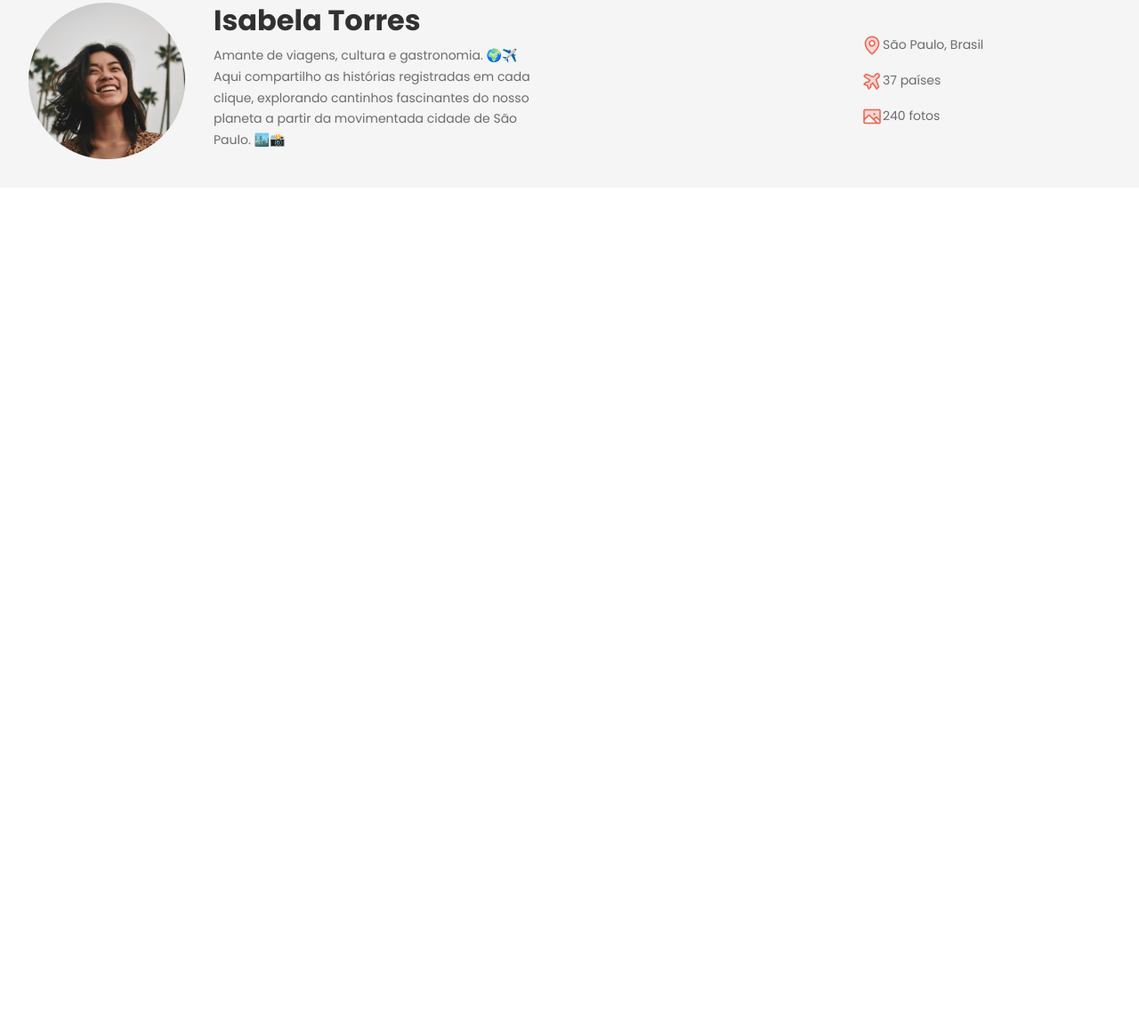
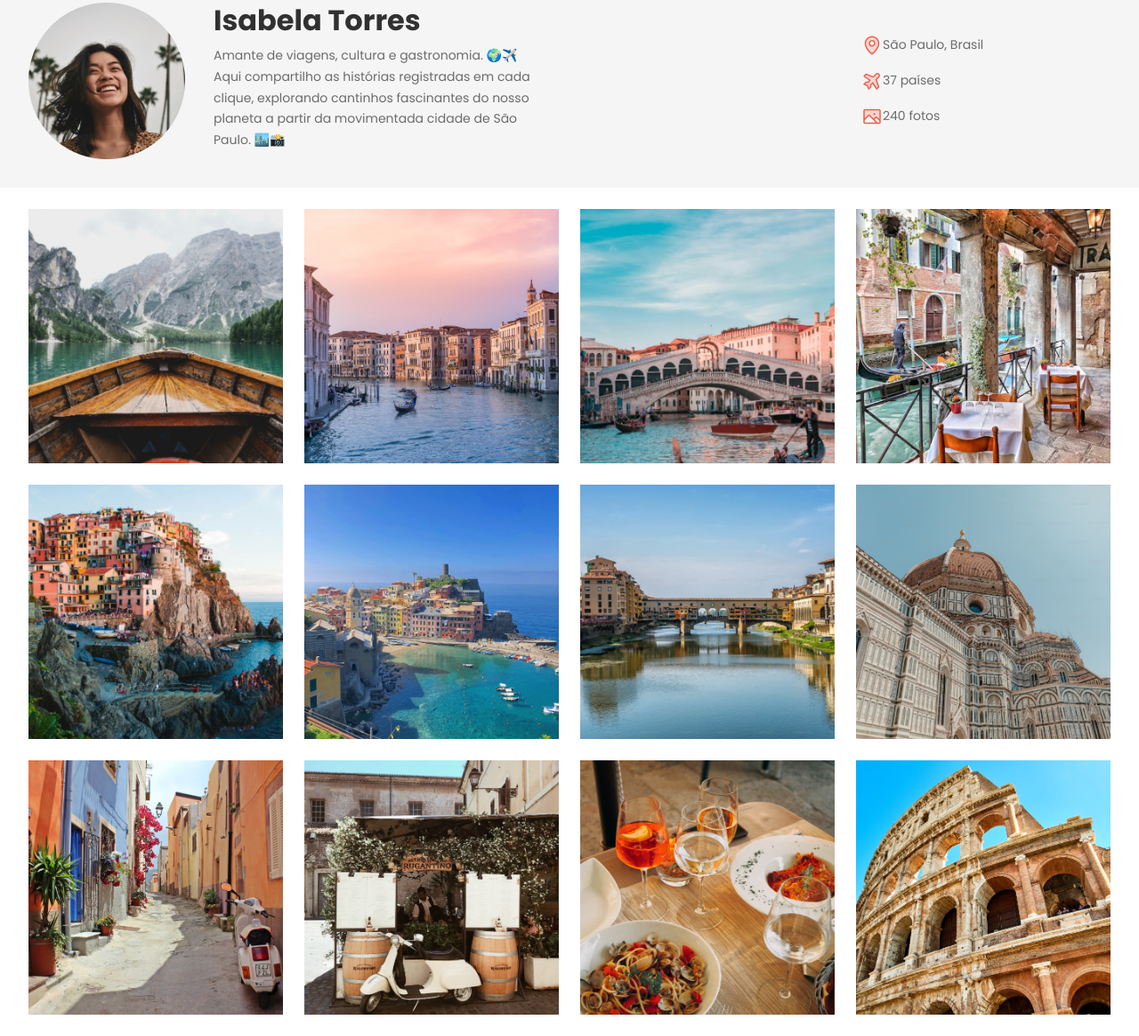
Before and after one commit to geissonv/Project_Travelgram, a plain HTML site: page index.html in a window 1280 px wide. Shown: the part 125-1290 px from the top of the page at 89% size. Before the commit the page ends 800 px from the top, so only its background shows below. Drawn offline with Linux system fonts and the light colour scheme.

Commit message:
Main Galery

```diff
--- a/index.html
+++ b/index.html
@@ -75,5 +75,20 @@
       </div>
     </header>
   </div>
+
+  <main class="container">
+    <img src="/assets/images/Image 01.png" alt="">
+    <img src="/assets/images/Image 02.png" alt="">
+    <img src="/assets/images/Image 03.png" alt="">
+    <img src="/assets/images/Image 04.png" alt="">
+    <img src="/assets/images/Image 05.png" alt="">
+    <img src="/assets/images/Image 06.png" alt="">
+    <img src="/assets/images/Image 07.png" alt="">
+    <img src="/assets/images/Image 08.png" alt="">
+    <img src="/assets/images/Image 09.png" alt="">
+    <img src="/assets/images/Image 10.png" alt="">
+    <img src="/assets/images/Image 11.png" alt="">
+    <img src="/assets/images/Image 12.png" alt="">
+  </main>
 </body>
 </html>
--- a/styles/index.css
+++ b/styles/index.css
@@ -1,3 +1,4 @@
 @import url(./global.css);
 @import url(./nav.css);
-@import url(./header.css)
+@import url(./header.css);
+@import url(./main.css);
--- /dev/null
+++ b/styles/main.css
@@ -0,0 +1,12 @@
+main {
+  display:flex;
+  flex-wrap: wrap;
+  gap:24px;
+  padding-block: 24px;
+}
+
+main img {
+  width: 286px;
+  height: 286px;
+  object-fit: cover;
+}
```
